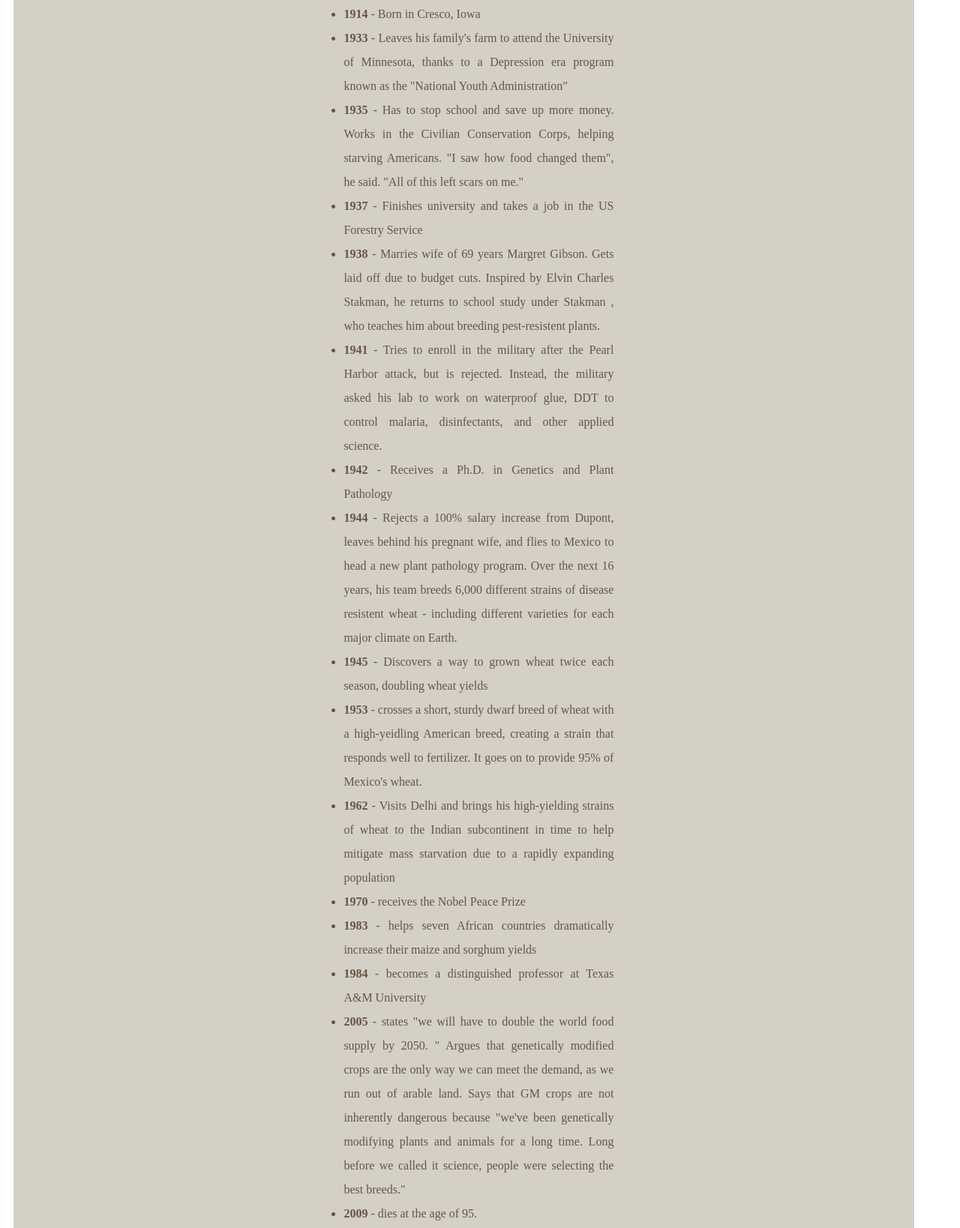
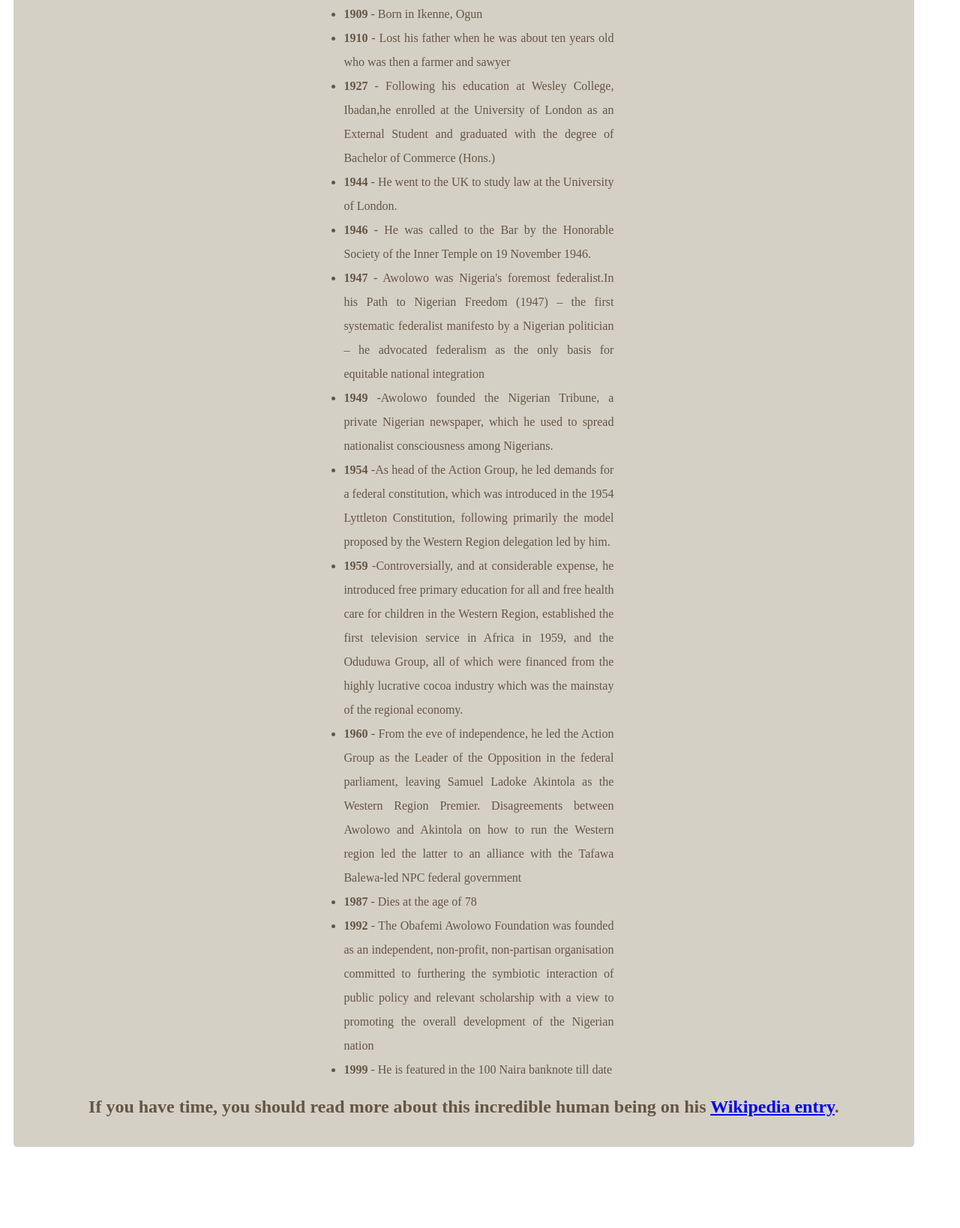
Before and after one commit to muqsitadam/my-tribute-page, a plain HTML site: page index.html in a window 1280 px wide. Shown: the part 1089-2727 px from the top of the page at 75% size. After the commit the page ends 2659 px from the top, so only its background shows below. Drawn offline with Linux system fonts and the light colour scheme.

Commit message:
Modified files

```diff
--- a/index.html
+++ b/index.html
@@ -12,54 +12,44 @@
 	</p>
 	<div id= "img-div">
 		<img id="image" src ="AwoBalewaBelloZik.jpg">
-				<p id="img-caption">Picture of Chief Obafemi Awolowo, Dr. NNamdi Azikwe, Sir Abubakar Tafawa Balewa, Alhaji Ahmadu Bello
+		<p id="img-caption"><i>From L-R; Picture of Chief Obafemi Awolowo, Sir Abubakar Tafawa Balewa,
+			 Alhaji Ahmadu Bello,  Dr. NNamdi Azikwe.</i>
 		</p>
 	</div>
 	<div id="timeline"><h3 id="tribute-info">Here's a time line of  Chief Obafemi Awolowo:</h3>
 	<ul id= "listformat">
-			<li><b>1914</b> - Born in Cresco, Iowa</li>
-			<li><b>1933</b> - Leaves his family's farm to attend the University of Minnesota,
-			 thanks to a Depression era program known as the "National Youth Administration"</li>
-			<li><b>1935</b> - Has to stop school and save up more money. Works in the Civilian
-			 Conservation Corps, helping starving Americans. "I saw how food changed them",
-			 he said. "All of this left scars on me."</li>
-			<li><b>1937</b> - Finishes university and takes a job in the US Forestry Service</li>
-			<li><b>1938</b> - Marries wife of 69 years Margret Gibson. Gets laid off due to budget
-			 cuts. Inspired by Elvin Charles Stakman, he returns to school study under Stakman
-			 , who teaches him about breeding pest-resistent plants.</li>
-			<li><b>1941</b> - Tries to enroll in the military after the Pearl Harbor attack,
-			 but is rejected. Instead, the military asked his lab to work on waterproof
-			 glue, DDT to control malaria, disinfectants, and other applied science.</li>
-			<li><b>1942</b> - Receives a Ph.D. in Genetics and Plant Pathology</li>
-			<li><b>1944</b> - Rejects a 100% salary increase from Dupont, leaves behind his
-			 pregnant wife, and flies to Mexico to head a new plant pathology program.
-			 Over the next 16 years, his team breeds 6,000 different strains of disease
-			 resistent wheat - including different varieties for each major climate on Earth.</li>
-			<li><b>1945</b> - Discovers a way to grown wheat twice each season, doubling wheat yields</li>
-			<li><b>1953</b> - crosses a short, sturdy dwarf breed of wheat with a high-yeidling American
-			 breed, creating a strain that responds well to fertilizer. It goes on to provide 95%
-			 of Mexico's wheat.</li>
-			<li><b>1962</b> - Visits Delhi and brings his high-yielding strains of wheat to the Indian
-			 subcontinent in time to help mitigate mass starvation due to a rapidly expanding population</li>
-			<li><b>1970</b> - receives the Nobel Peace Prize</li>
-			<li><b>1983</b> - helps seven African countries dramatically increase their maize and sorghum yields</li>
-			<li><b>1984</b> - becomes a distinguished professor at Texas A&M University</li>
-			<li><b>2005</b> - states "we will have to double the world food supply by 2050.
-			" Argues that genetically modified crops are the only way we can meet the demand,
-			 as we run out of arable land. Says that GM crops are not inherently dangerous
-			 because "we've been genetically modifying plants and animals for a long time.
-			 Long before we called it science, people were selecting the best breeds."</li>
-			<li><b>2009</b> - dies at the age of 95.</li>
+	<li><b>1909</b> - Born in Ikenne, Ogun</li>
+	<li><b>1910</b> - Lost his father when he was about ten years old who was then a farmer and sawyer</li>
+	<li><b>1927</b> - Following his education at Wesley College, Ibadan,he enrolled at the University of London as an
+		 External Student and graduated with the degree of Bachelor of Commerce (Hons.)</li>
+	<li><b>1944</b> - He went to the UK to study law at the University of London.</li>
+	<li><b>1946</b> - He was called
+		to the Bar by the Honorable Society of the Inner Temple on 19 November 1946.</li>
+	<li><b>1947</b> - Awolowo was Nigeria's foremost federalist.In his Path to
+		 Nigerian Freedom (1947) – the first systematic federalist manifesto by a Nigerian politician –
+		he advocated federalism as the only basis for equitable national integration</li>
+	<li><b>1949</b> -Awolowo founded the Nigerian Tribune, a private Nigerian
+		newspaper, which he used to spread nationalist consciousness among Nigerians.</li>
+	<li><b>1954</b> -As head of the Action Group, he led demands for a federal constitution,
+		which was introduced in the 1954 Lyttleton Constitution,
+		 following primarily the model proposed by the Western Region delegation led by him.</li>
+	<li><b>1959</b> -Controversially, and at considerable expense, he introduced free primary education
+		 for all and free health care for children in the Western Region, established the first television
+		  service in Africa in 1959, and the Oduduwa Group, all of which were financed
+		from the highly lucrative cocoa industry which was the mainstay of the regional economy.</li>
+	<li><b>1960</b> - From the eve of independence, he led the Action Group as the Leader of the Opposition
+		in the federal parliament, leaving Samuel Ladoke Akintola as the Western Region Premier.
+		Disagreements between Awolowo and Akintola on how to run the
+		 Western region led the latter to an alliance with the Tafawa Balewa-led NPC federal government</li>
+	<li><b>1987</b> - Dies at the age of 78</li>
+	<li><b>1992</b> -  The Obafemi Awolowo Foundation was founded as an independent, non-profit,
+		non-partisan organisation committed to furthering the symbiotic interaction of public policy and relevant scholarship
+		with a view to promoting the overall development of the Nigerian nation</li>
+	<li><b>1999</b> - He is featured in the 100 Naira banknote till date</li>
 	</ul>
-			<p><i>"After rain comes sunshine; After darkness comes the glorious dawn.
-				There is no sorrow without its alloy of joy; there is no joy without its admixture of sorrow.
-				Behind the ugly terrible mask of misfortune lies the beautiful soothing countenance of prosperity.
-				 So, tear the mask!"<br />
-
-			--  Chief Obafemi Awolowo</i></p>
 	</div>
 	<h2>If you have time, you should read more about this incredible human being on his
-			<a href ="https://google.com" id="tribute-link" target="_blank" >Wikipedia entry</a>.
+	<a href ="https://en.wikipedia.org/wiki/Obafemi_Awolowo" id="tribute-link" target="_blank" >Wikipedia entry</a>.
 	</h2>
 </main>
 </html>
--- a/styles.css
+++ b/styles.css
@@ -10,6 +10,7 @@ main {
   margin-left: 10px;
   margin-right: 10px;
   border-radius: 5px;
+  padding-bottom: 20px;
 }
 
 #img-div {
@@ -53,3 +54,6 @@ li {
 ul {
   text-align: center;
 }
+#img-caption {
+  font-weight: 200;
+}
```
Lines whose indentation alone changed are shown as unchanged.
